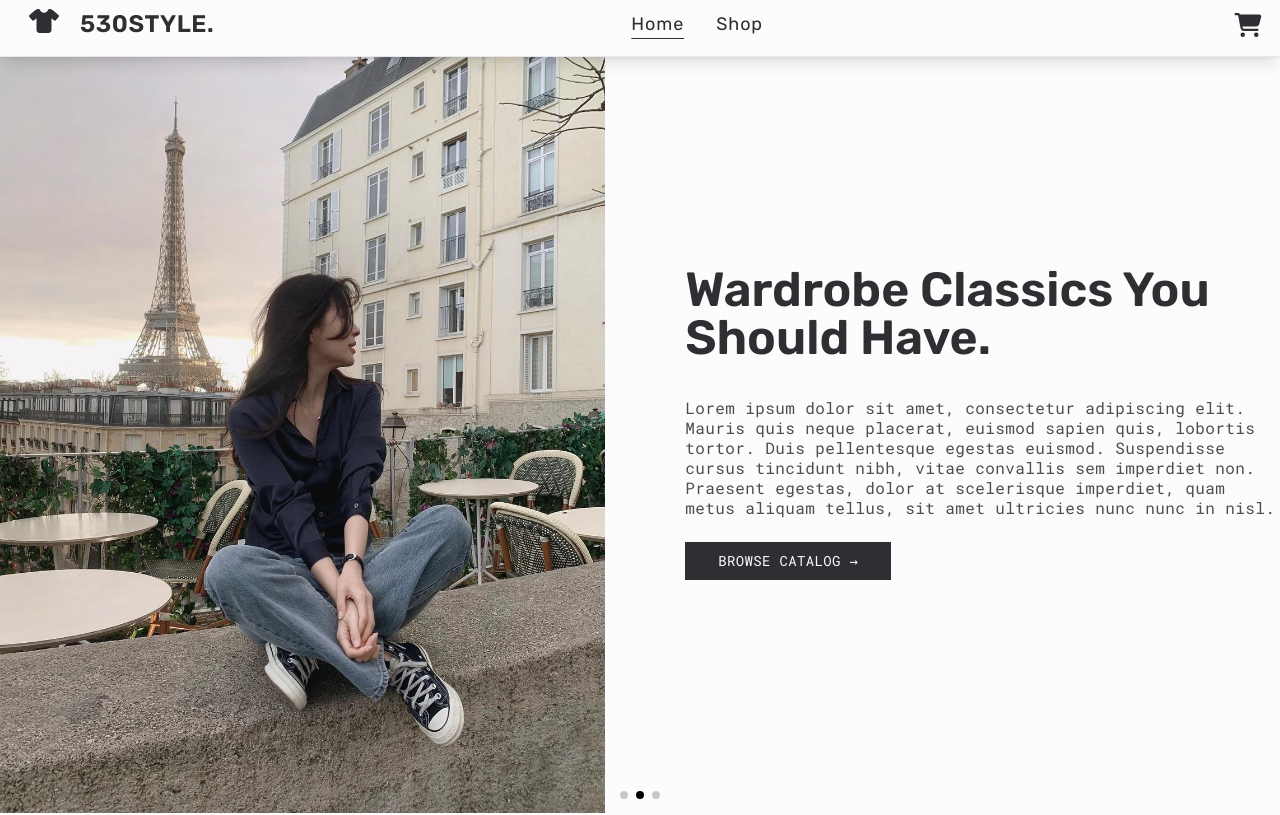
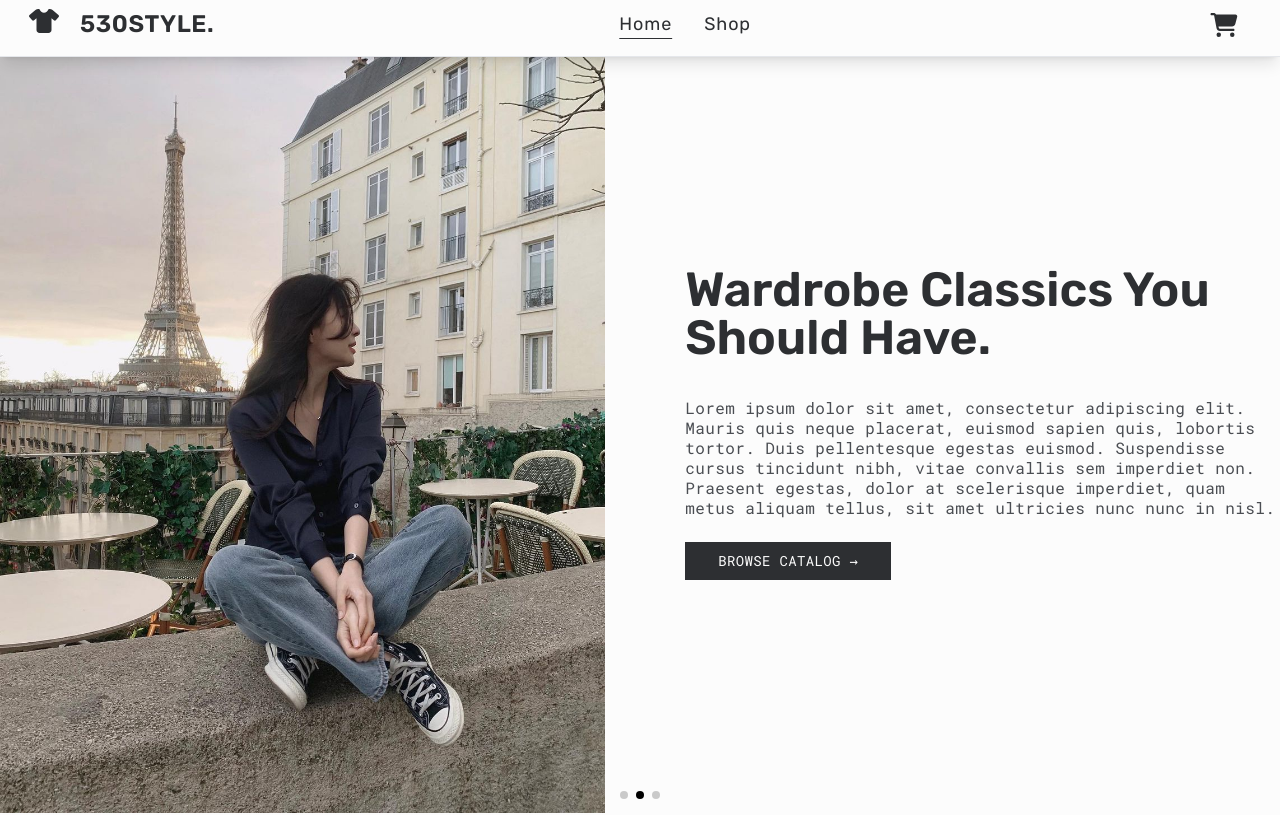
Before and after one commit to baoqii/530style, a React (Vite) app: page / in a window 1280 px wide. Shown: the top 815 px of the page. Built offline with nearby package versions, Linux system fonts and the light colour scheme.

Commit message:
Adjust margin for cart

```diff
--- a/src/pages/Layout.jsx
+++ b/src/pages/Layout.jsx
@@ -61,7 +61,7 @@ export function NavBar() {
           </li>
         </ul>
       </nav>
-      <div className="flex">
+      <div className="flex mr-6">
         <div className="fa-layers fa-fw fa-3x">
           <button
             className="cursor-pointer focus:outline-none outline-none bg-transparent hover:outline-none active:outline-none border-0"
```
